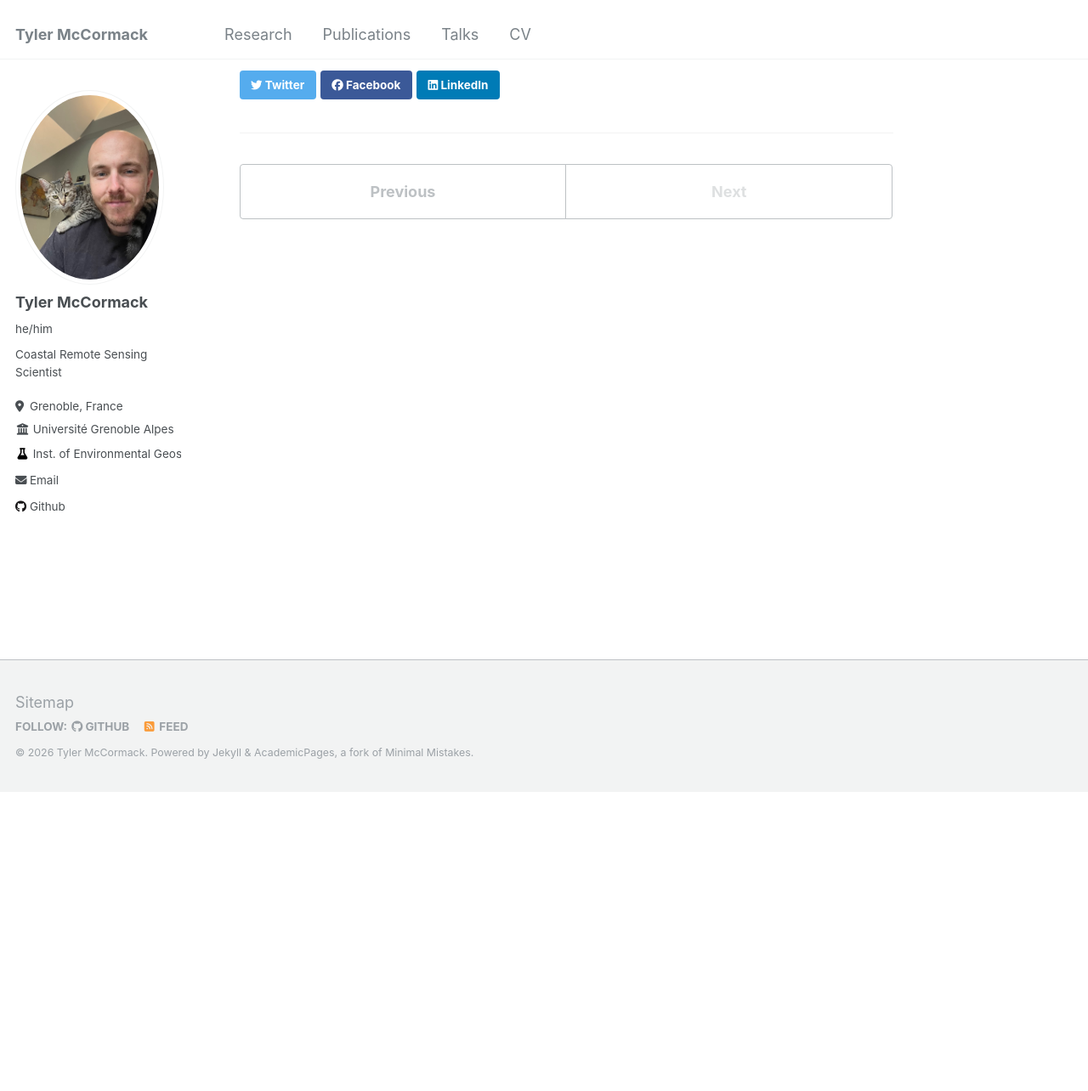
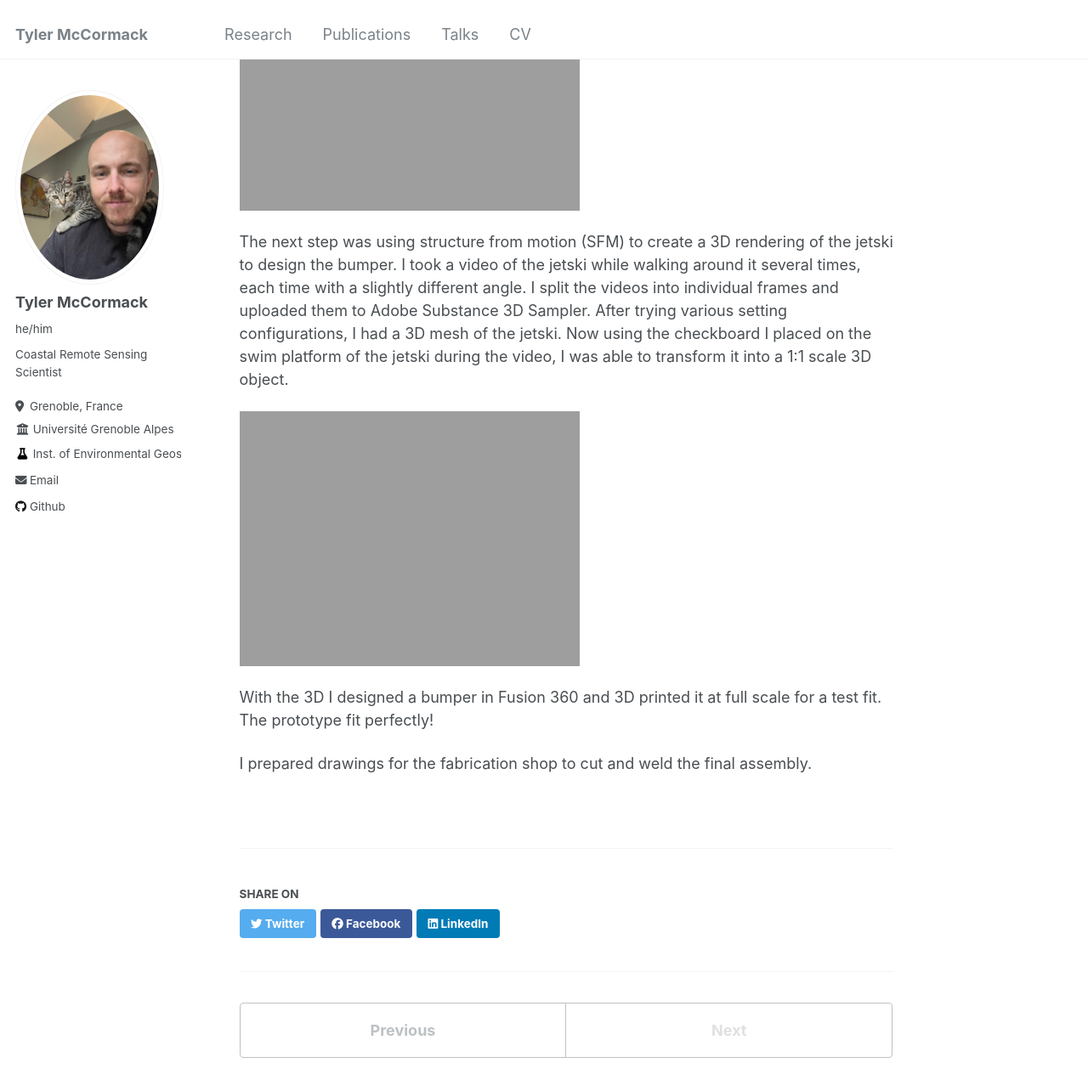
Before and after one commit to tylermccormack-research/tylermccormack-research.github.io, a Jekyll site: the page built from _portfolio/jetski.md, in a window 1280 px wide and 1400 px high, scrolled down 468 px. Shown: the top 1284 px of the window at 85% size. Built offline with Jekyll 4.4.1, drawn with Linux system fonts in a browser that asks for light colours.

Commit message:
Update jetski.md

```diff
--- a/_portfolio/jetski.md
+++ b/_portfolio/jetski.md
@@ -7,3 +7,15 @@ collection: portfolio
 To facility acquiring bathymetric information in shallow water, I designed and built a custom bumper that affixes to the back of a jetski and houses a sonar
 transducer, inertial motion unit (IMU), and GNSS receiver.  The first step was scouring the internet for a lightly used, well maintained jetski in the greater
 New England area. This was not an easy task but years of Facebook Marketplace experience served me well and I finally found a suitable option on the cape.
+
+![Figure](https://tylermccormack-research.github.io/images/newJetskiDay.jpg "Newly acquired jetski")
+
+The next step was using structure from motion (SFM) to create a 3D rendering of the jetski to design the bumper. I took a video of the jetski while walking around it
+several times, each time with a slightly different angle. I split the videos into individual frames and uploaded them to Adobe Substance 3D Sampler. After trying various setting configurations, I had a 3D mesh of the jetski. Now using the checkboard I placed on the swim platform of the jetski during the video, I was able to transform it into a 1:1 scale 3D object.
+
+![Figure](https://tylermccormack-research.github.io/images/jetskiHandMeasurements.jpg "Checkerboard and hand measurements for SFM calibration")
+
+With the 3D I designed a bumper in Fusion 360 and 3D printed it at full scale for a test fit. The prototype fit perfectly!
+
+
+I prepared drawings for the fabrication shop to cut and weld the final assembly.
```
